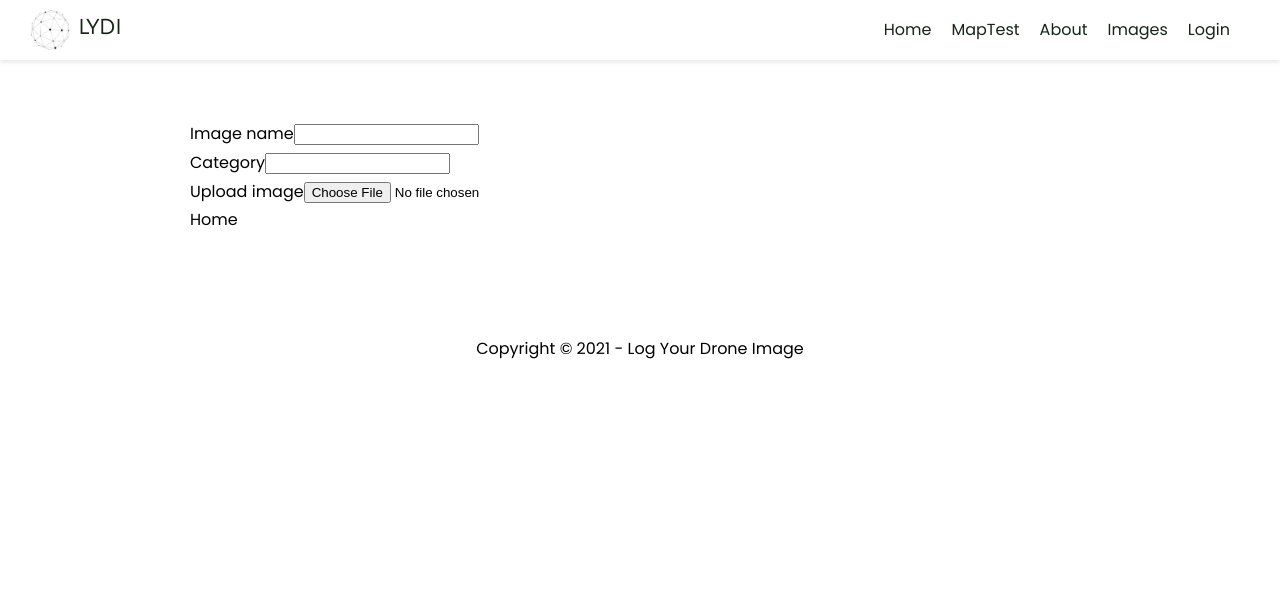
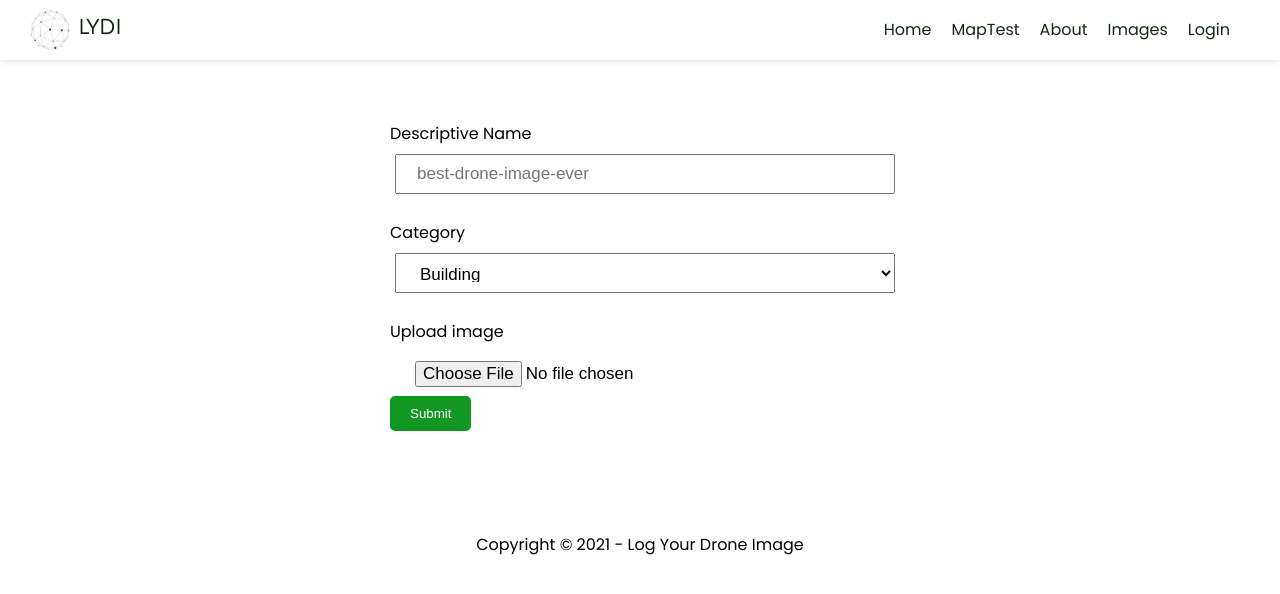
Before and after one commit to spankoj/log-your-drone-image, a Next.js app: page /add-data in a window 1280 px wide. Shown: the top 594 px of the page. Built offline with nearby package versions, Linux system fonts and the light colour scheme.

Commit message:
Add add-page with form input fields

```diff
--- a/pages/add-data.js
+++ b/pages/add-data.js
@@ -1,29 +1,42 @@
 import Link from 'next/link';
 import React from 'react';
 import Layout from '../components/Layout';
+import styles from '../styles/AddData.module.css';
 
 function addData() {
   return (
     <Layout title="Add Data">
       <div>
-        <form>
-          <div>
-            <label>Image name</label>
-            <input />
+        <form className={styles.form}>
+          <div className={styles.control}>
+            <label className={styles.label} htmlFor="name">
+              Descriptive Name
+            </label>
+            <input
+              className={styles.input}
+              type="text"
+              name="name"
+              placeholder="best-drone-image-ever"
+            />
+          </div>
+          <div className={styles.control}>
+            <label className={styles.label}>Category</label>
+            <select className={styles.input} name="category" id="id">
+              <option>Building</option>
+              <option>Monument</option>
+              <option>Landscape</option>
+            </select>
           </div>
           <div>
-            <label>Category</label>
-            <input />
+            <label className={styles.label}>Upload image</label>
+            <input className={styles.input} type="file" />
           </div>
-          <div>
-            <label>Upload image</label>
-            <input type="file" />
-          </div>
+          <input className="btn" type="submit" />
         </form>
       </div>
-      <Link href="/">
-        <a>Home</a>
-      </Link>
+      {/* <Link href="/">
+        <a className="btn-secondary">Home</a>
+      </Link> */}
     </Layout>
   );
 }
--- /dev/null
+++ b/styles/AddData.module.css
@@ -0,0 +1,19 @@
+.form {
+  margin: 40px 200px;
+}
+
+.control {
+  margin: 20px 0;
+}
+
+.label {
+  display: block;
+}
+
+.input {
+  width: 100%;
+  height: 40px;
+  padding: 10px 20px;
+  margin: 5px;
+  font-size: 17px;
+}
--- a/styles/globals.css
+++ b/styles/globals.css
@@ -43,7 +43,7 @@ h1 {
 .btn-secondary {
   font: inherit;
   font-size: 13px;
-  background: #2a7221;
+  background: #41403f;
   color: #fff !important;
   border: 0;
   border-radius: 5px;
```
